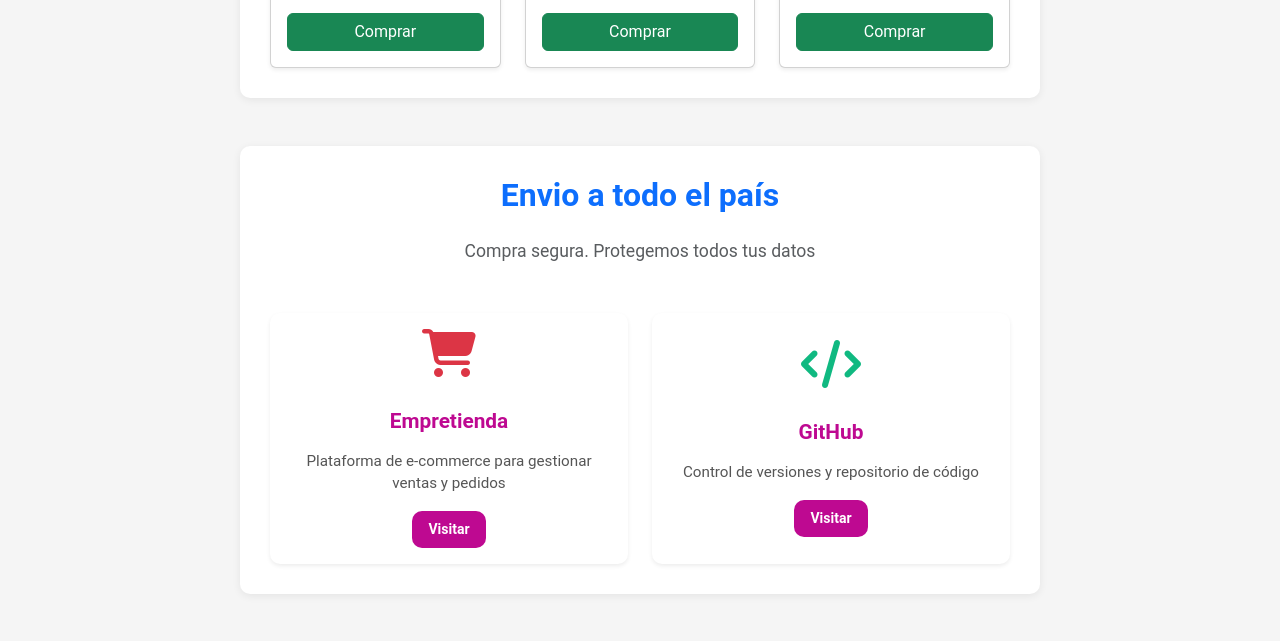
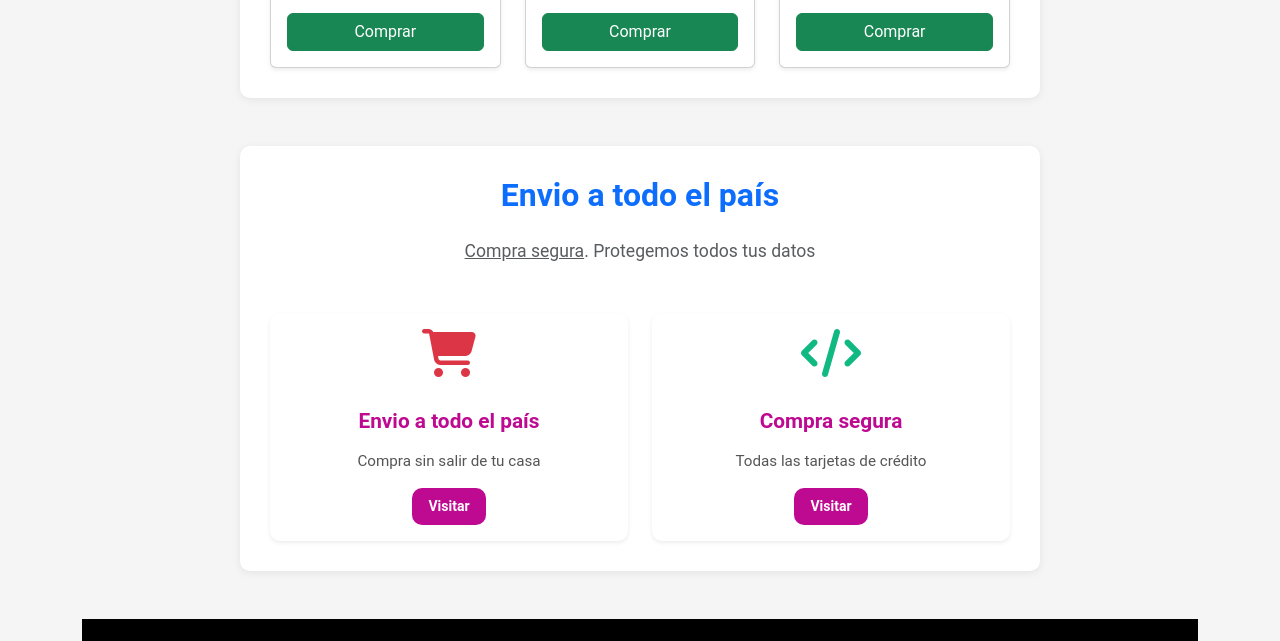
Before and after one commit to Ivanaquintana/Proyecto-Desarrollo-web, a website: page index.html in a window 1280 px wide. Shown: the part 1094-1735 px from the top of the page. Drawn offline with nearby package versions, Linux system fonts and the light colour scheme.

Commit message:
Actualizar sección SAAS: agregar enlace Empretienda a 'Compra segura' y cambiar GitHub por Empretienda

```diff
--- a/index.html
+++ b/index.html
@@ -101,14 +101,14 @@
 <div class="container my-5">
   <section id="saas">
     <h2 class="text-center mb-4 text-primary">Envio a todo el país</h2>
-    <p class="text-center text-muted mb-5">Compra segura. Protegemos todos tus datos</p>
+    <p class="text-center text-muted mb-5"><a href="https://studiominoa.empretienda.com.ar/" target="_blank" class="text-muted">Compra segura</a>. Protegemos todos tus datos</p>
     <div class="row row-cols-1 row-cols-md-2 g-4">
       <div class="col">
         <div class="card h-100 shadow-sm text-center">
           <div class="card-body">
             <i class="fas fa-shopping-cart" style="font-size: 3rem; color: #dc3545; margin-bottom: 1rem;"></i>
-            <h5 class="card-title">Empretienda</h5>
-            <p class="card-text">Plataforma de e-commerce para gestionar ventas y pedidos</p>
+            <h5 class="card-title">Envio a todo el país</h5>
+            <p class="card-text">Compra sin salir de tu casa</p>
             <a href="https://studiominoa.empretienda.com.ar/" target="_blank" class="btn btn-sm btn-primary">Visitar</a>
           </div>
         </div>
@@ -117,9 +117,9 @@
         <div class="card h-100 shadow-sm text-center">
           <div class="card-body">
             <i class="fas fa-code" style="font-size: 3rem; color: #10b981; margin-bottom: 1rem;"></i>
-            <h5 class="card-title">GitHub</h5>
-            <p class="card-text">Control de versiones y repositorio de código</p>
-            <a href="https://github.com" target="_blank" class="btn btn-sm btn-primary">Visitar</a>
+            <h5 class="card-title">Compra segura</h5>
+            <p class="card-text">Todas las tarjetas de crédito</p>
+            <a href="https://studiominoa.empretienda.com.ar/" target="_blank" class="btn btn-sm btn-primary">Visitar</a>
           </div>
         </div>
       </div>
--- a/styles/saas.scss
+++ b/styles/saas.scss
@@ -8,8 +8,8 @@
 
 // Colores para cada SaaS
 $saas-colors: (
-  empretienda: #dc3545,
-  github: #10b981
+  envio: #dc3545,
+  pago: #10b981
 );
 
 // ========== MIXINS ==========
```
